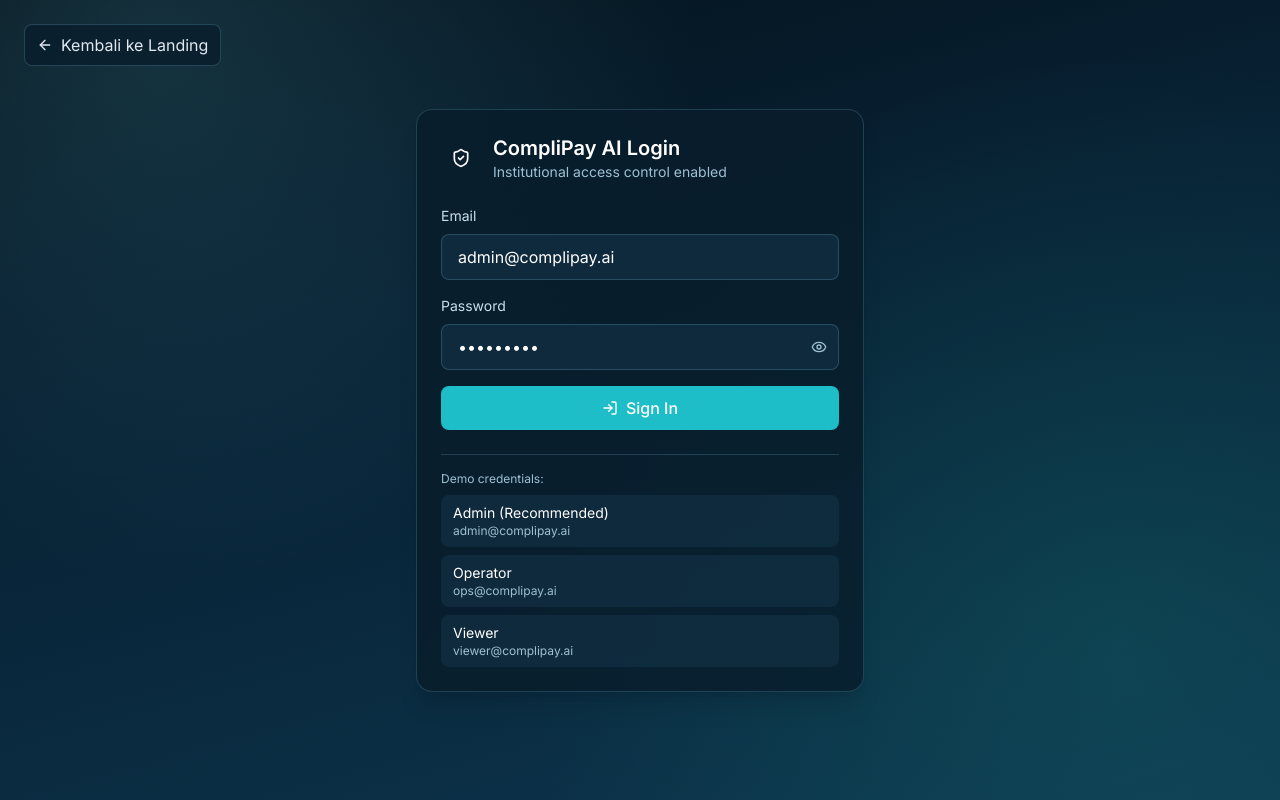
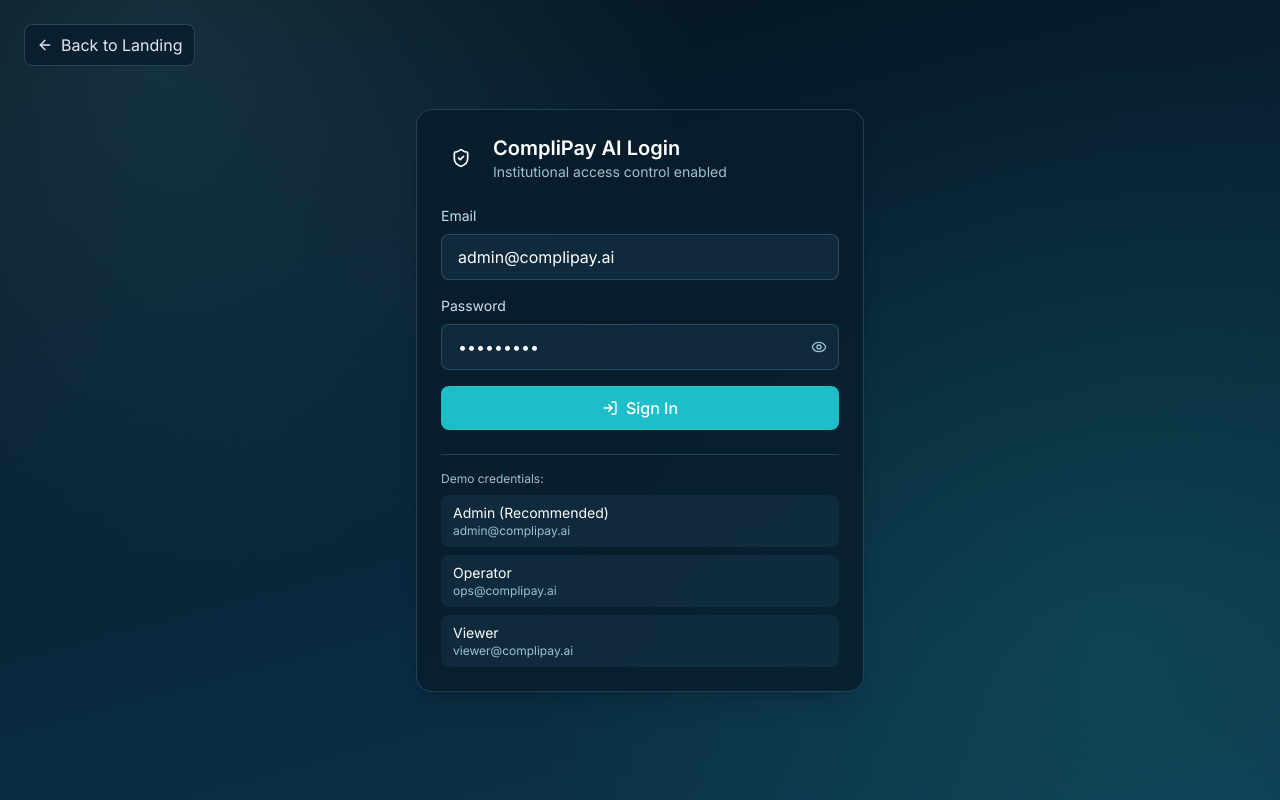
Before and after one commit to panzauto46-bot/CompliPay-AI, a React (Vite) app: page /login in a window 1280 px wide. Built offline with nearby package versions, Linux system fonts and the light colour scheme; no server answers.

Commit message:
fix(login): switch back-link and error messages to English

```diff
--- a/src/pages/Login.tsx
+++ b/src/pages/Login.tsx
@@ -28,10 +28,10 @@
   const mapLoginError = (err: unknown) => {
     const message = err instanceof Error ? err.message : 'Login failed.';
     if (message.includes('(405)')) {
-      return 'Backend API belum aktif/terhubung. Periksa deploy API dan VITE_API_BASE_URL.';
+      return 'Backend API is not active/reachable. Check API deployment and VITE_API_BASE_URL.';
     }
     if (message.includes('Failed to fetch')) {
-      return 'Tidak bisa terhubung ke backend API. Cek URL backend dan CORS.';
+      return 'Cannot connect to backend API. Check backend URL and CORS.';
     }
     return message;
   };
@@ -56,7 +56,7 @@
         className="fixed top-6 left-6 inline-flex items-center gap-2 px-3 py-2 rounded-lg bg-slate-900/80 border border-slate-700 text-slate-200 hover:text-white hover:bg-slate-800 transition-colors"
       >
         <ArrowLeft className="w-4 h-4" />
-        <span className="hidden sm:inline">Kembali ke Landing</span>
+        <span className="hidden sm:inline">Back to Landing</span>
       </Link>
 
       <div className="w-full max-w-md bg-slate-900 border border-slate-800 rounded-2xl p-6 shadow-xl">
```
